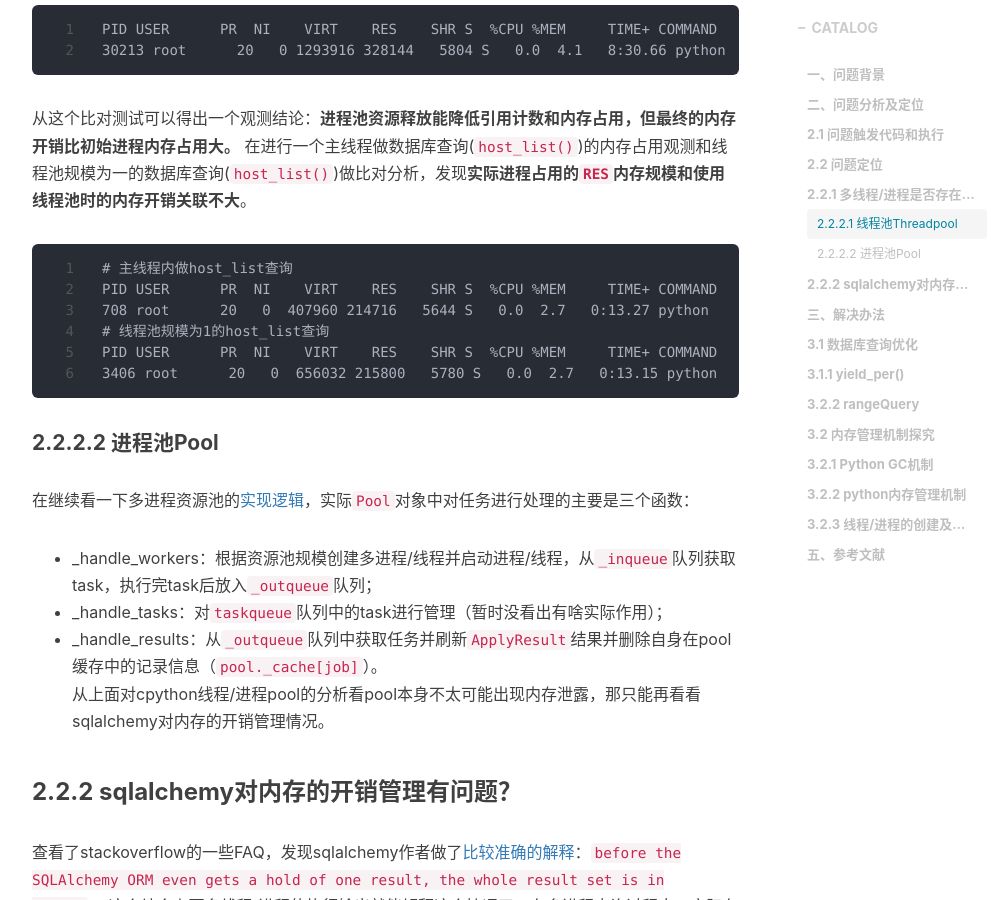
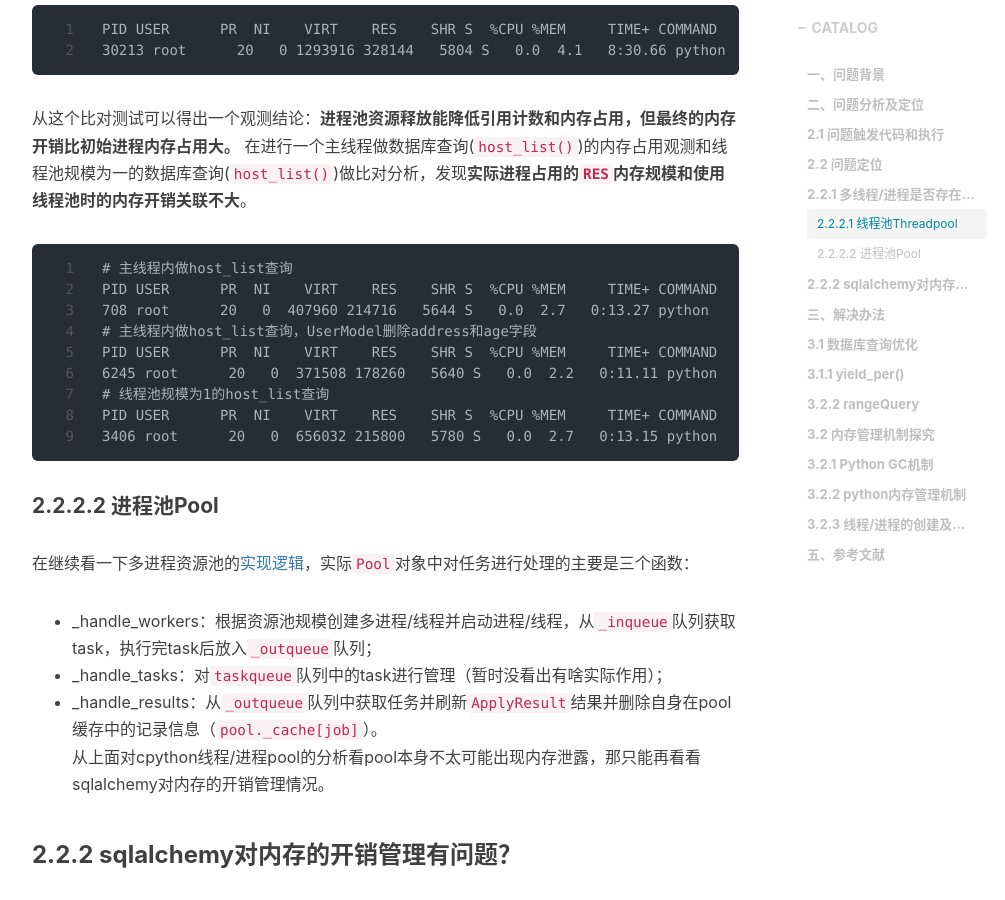
Before and after one commit to shihai1991/shihai1991.github.io, a Jekyll site: the page built from _posts/2022-09-20-multiprocessing-sqlalchemy.md, in a window 1280 px wide and 900 px high, scrolled down 5411 px. Shown: the whole window, without its empty margins (233-1238 px from the left). Built offline with Jekyll 4.4.1, drawn with Linux system fonts in a browser that asks for light colours; nearby versions of some CDN libraries; comment, search, counter and statistics services are not loaded.

Commit message:
Update 2022-09-20-multiprocessing-sqlalchemy.md

```diff
--- a/_posts/2022-09-20-multiprocessing-sqlalchemy.md
+++ b/_posts/2022-09-20-multiprocessing-sqlalchemy.md
@@ -200,6 +200,9 @@ PID USER      PR  NI    VIRT    RES    SHR S  %CPU %MEM     TIME+ COMMAND
 # 主线程内做host_list查询
 PID USER      PR  NI    VIRT    RES    SHR S  %CPU %MEM     TIME+ COMMAND
 708 root      20   0  407960 214716   5644 S   0.0  2.7   0:13.27 python
+# 主线程内做host_list查询，UserModel删除address和age字段
+PID USER      PR  NI    VIRT    RES    SHR S  %CPU %MEM     TIME+ COMMAND
+6245 root      20   0  371508 178260   5640 S   0.0  2.2   0:11.11 python
 # 线程池规模为1的host_list查询
 PID USER      PR  NI    VIRT    RES    SHR S  %CPU %MEM     TIME+ COMMAND
 3406 root      20   0  656032 215800   5780 S   0.0  2.7   0:13.15 python
```
